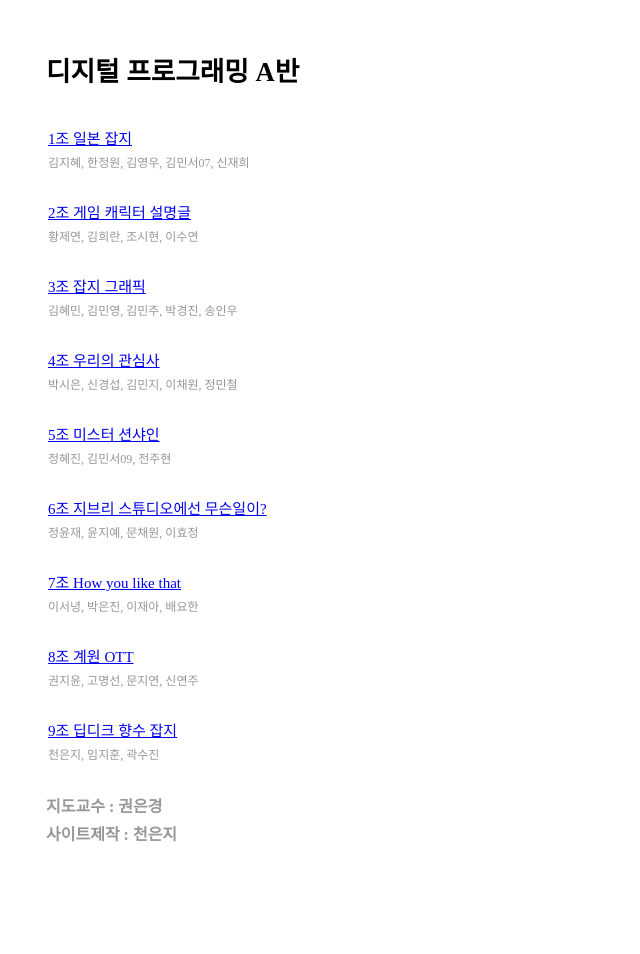
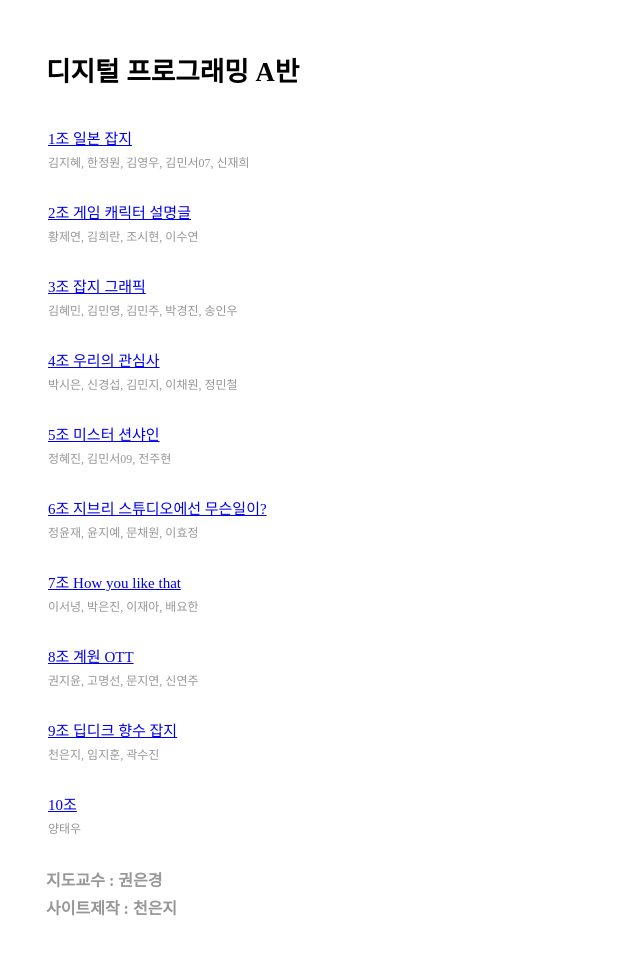
Before and after one commit to chej1027/-digital-programming, a plain HTML site: page index.html in a window 1280 px wide. Shown: the whole page, without its empty margins (0-640 px from the left). Before the commit the page ends 887 px from the top, so only its background shows below. Drawn offline with Linux system fonts and the light colour scheme.

Commit message:
Update index.html

```diff
--- a/index.html
+++ b/index.html
@@ -44,6 +44,10 @@
         <a href="https://chej1027.github.io/main/#" target="_blank">9조  딥디크 향수 잡지</a>
         <li>천은지, 임지훈, 곽수진</li>
     </ul>
+    <ul>
+        <a href="https://output.jsbin.com/zucalaqozi" target="_blank">10조</a>
+        <li>양태우</li>
+    </ul>
 
     <h2>지도교수 : 권은경 <br>
         사이트제작 : 천은지
```
